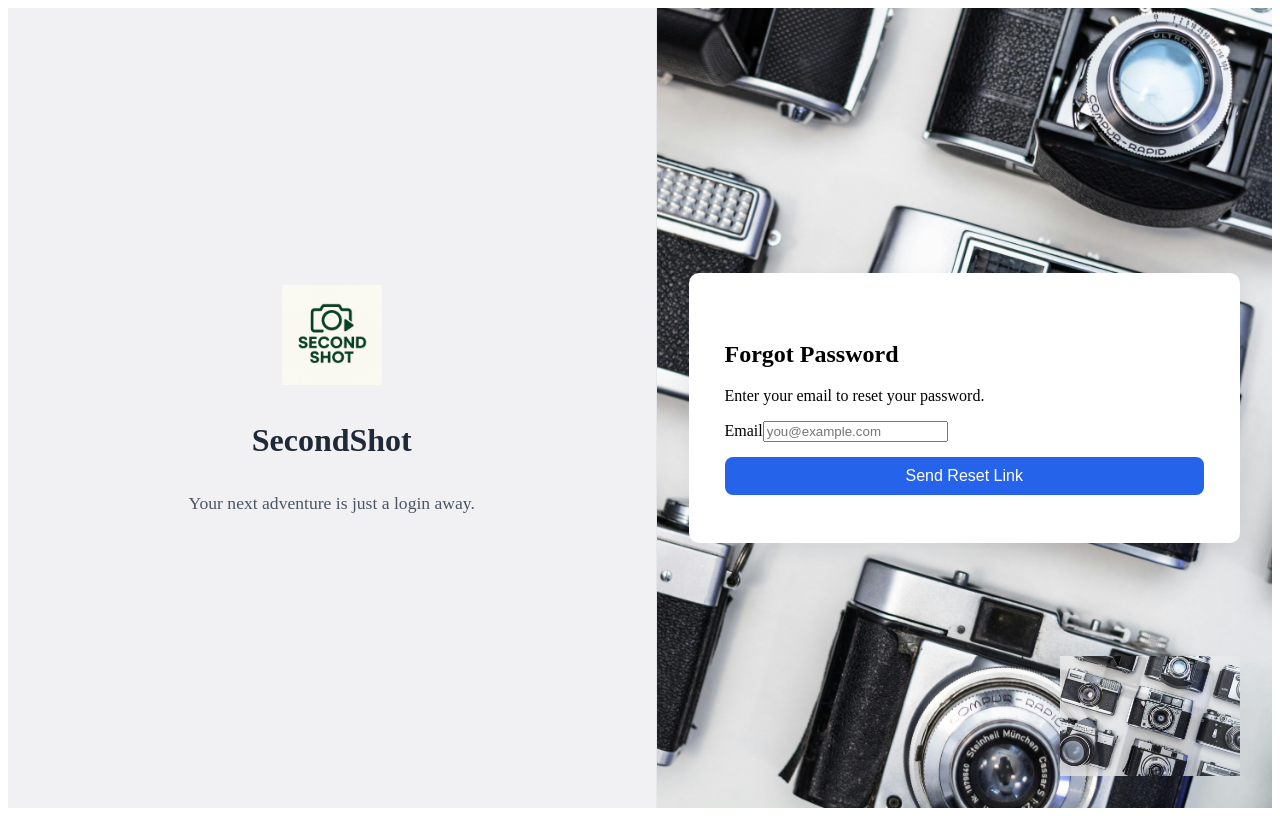
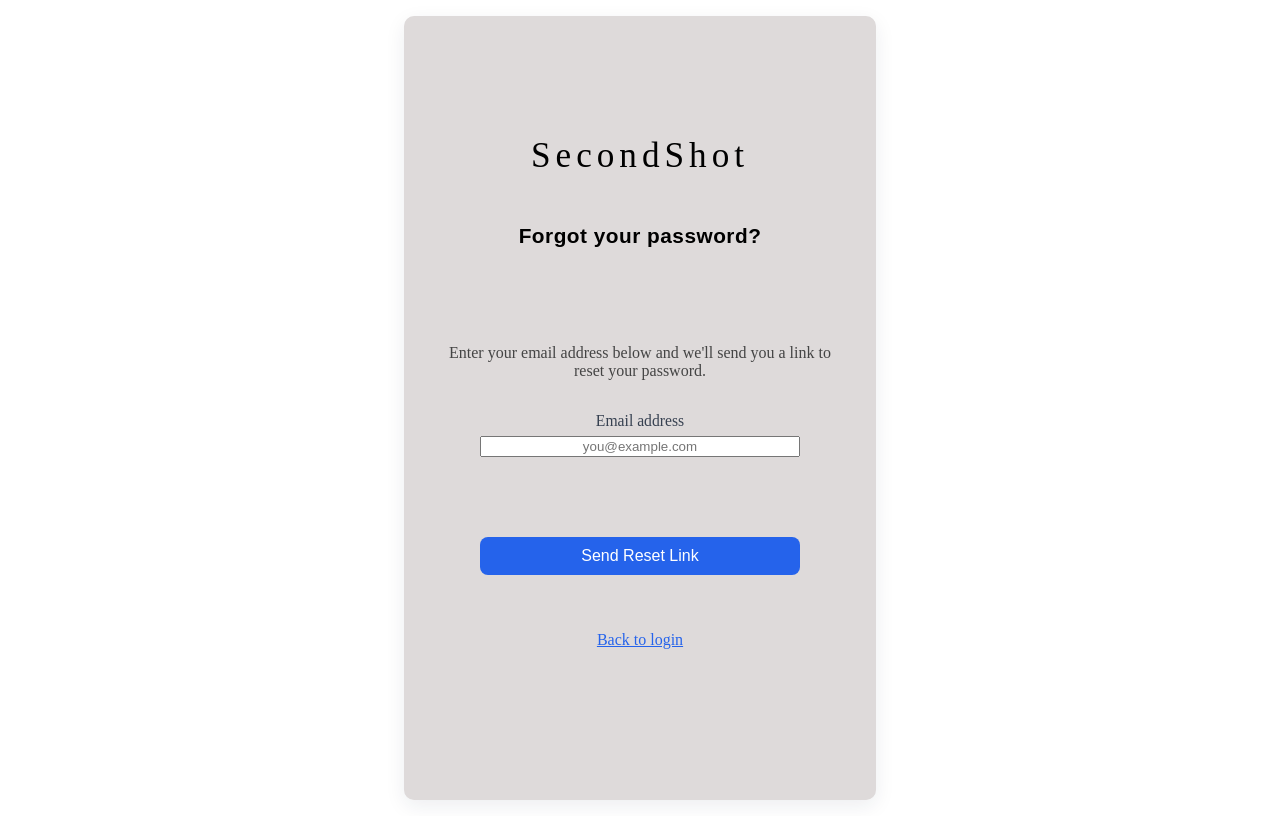
Before and after one commit to TimoteiDum/SecondShot, a Vue app: page /forgot-password in a window 1280 px wide. Built offline with nearby package versions, Linux system fonts and the light colour scheme.

Commit message:
New page Email sent

```diff
--- a/index.html
+++ b/index.html
@@ -1,14 +1,17 @@
 <!DOCTYPE html>
-<html lang="">
+<html lang="en">
   <head>
-    <meta charset="UTF-8">
-    <link rel="icon" href="/favicon.ico">
-    <meta name="viewport" content="width=device-width, initial-scale=1.0">
+    <meta charset="UTF-8" />
+    <link rel="icon" href="/favicon.ico" />
+    <link
+      rel="stylesheet"
+      href="https://cdn.jsdelivr.net/npm/bootstrap-icons@1.11.1/font/bootstrap-icons.css"
+    />
+    <meta name="viewport" content="width=device-width, initial-scale=1.0" />
     <title>Vite App</title>
   </head>
   <body>
-   <div id="app"></div>
-<script type="module" src="/src/main.js"></script>
-
+    <div id="app"></div>
+    <script type="module" src="/src/main.js"></script>
   </body>
 </html>
--- a/src/components/ForgotPassword.vue
+++ b/src/components/ForgotPassword.vue
@@ -1,48 +1,174 @@
 <template>
-  <LoginBackground>
+  <div class="forgot-page">
     <div class="card">
-      <h2>Forgot Password</h2>
-      <p>Enter your email to reset your password.</p>
+      <h1 class="app-title">SecondShot</h1>
+      <h2>Forgot your password?</h2>
+      <p>Enter your email address below and we'll send you a link to reset your password.</p>
       <form @submit.prevent="submit">
         <label class="field">
-          <span>Email</span>
-          <input type="email" v-model="email" required placeholder="you@example.com" />
+          <span>Email address</span>
+           <div class="input-icon-wrapper"></div>
+          <input
+            type="email"
+            v-model="email"
+            :class="{ invalid: emailError }"
+            required
+            placeholder="you@example.com"
+            @input="emailError = ''"
+          />
+          <small v-if="emailError" class="error">{{ emailError }}</small>
         </label>
         <div class="actions">
           <button type="submit">Send Reset Link</button>
         </div>
       </form>
+      <router-link to="/" class="back-to-login">Back to login</router-link>
     </div>
-  </LoginBackground>
+  </div>
 </template>
 
 <script setup>
 import { ref } from 'vue'
-import LoginBackground from './LoginBackground.vue'
+import { useRouter } from 'vue-router'
+
+const router = useRouter()
+
 const email = ref('')
+const emailError = ref('')
+
+function validateEmail(value) {
+  // Simple email regex
+  return /^[^\s@]+@[^\s@]+\.[^\s@]+$/.test(value)
+}
+
 function submit() {
-  alert(`Reset link sent to ${email.value}`)
-}
+  if (!validateEmail(email.value)) {
+    emailError.value = 'Email is invalid'
+    return
+  }
+  emailError.value = ''
+router.push('/reset-sent')}
 </script>
 
 <style scoped>
+.email-page-icon {
+  font-size: 5.5rem;
+  color: #2563eb;
+  margin-bottom: 0.5rem;
+}
+.input-icon-wrapper {
+  position: relative;
+  width: 150%;
+  display: flex;
+  align-items: center;
+  justify-content: center;
+}
+
+.input-icon-wrapper i {
+  position: absolute;
+  left: 12px;
+  color: #2563eb;
+  font-size: 1.2rem;
+  pointer-events: none;
+}
+
+.input-icon-wrapper input[type="email"] {
+  padding-left: 2.2rem; /* Add space for the icon */
+  width: 100%;
+  box-sizing: border-box;
+  text-align: center;
+  margin-bottom: 1rem;
+}
+.back-to-login {
+  display: block;
+  margin-top: 1.5rem;
+  color: #2563eb;
+  text-decoration: underline;
+  font-size: 1rem;
+  cursor: pointer;
+  text-align: center;
+}
+.back-to-login:hover {
+  text-decoration: none;
+}
+.forgot-page {
+  display: flex;
+  justify-content: center;
+  align-items: center;
+  min-height: 100vh;
+  background: #ffffff;
+}
 .card {
   width: 100%;
-  max-width: 500px;
-  background: white;
+  max-width: 400px;
+  min-height: 600px;
+  background: rgb(222, 218, 218);
   border-radius: 10px;
-  box-shadow: 0 6px 20px rgba(30, 40, 60, 0.08);
-  padding: 48px 36px;
+  box-shadow: 0 6px 20px rgba(30,40,60,0.08);
+  padding: 120px 36px 64px 36px;
+  text-align: center;
+}
+.card h2 {
+  font-size: 1.3rem;
+  font-weight: 600;
+  color: #000000;
+  margin-bottom: 6rem;
+  margin-top: 2rem; /* Adjust as needed */
+  letter-spacing: 0.5px;
+  font-family: 'Arial', sans-serif; /* Or any font you like */
+}
+.app-title {
+  font-family: 'Baskerville', serif;
+  font-size: 2.2rem;
+  font-weight: 500;
+  color: #000000;
+  margin-bottom: 2rem;
+  letter-spacing: 1px;
+  margin-top: 0;
+  margin-bottom: 3rem;
+  letter-spacing: 5px;
 }
 .field {
-  display: block;
+  display: flex;
+  flex-direction: column;
+  align-items: center;
   margin-bottom: 15px;
+  text-align: center;
+  margin-bottom: 4rem;
+}
+.field span {
+  margin-bottom: 6px;
+  font-size: 0.98rem;
+  color: #374151;
+  text-align: center;
+}
+.field input[type="email"] {
+  width: 80%;
+  box-sizing: border-box;
+  text-align: center;
+  margin-bottom: 1rem;
+
+}
+.field input.invalid {
+  border: 2px solid #ef4444;
+}
+.error {
+  color: #ef4444;
+  font-size: 0.92rem;
+  margin-top: 4px;
+  text-align: center;
+}
+.card p {
+  margin-top: 2.5rem;   /* Increase to move it further down */
+  margin-bottom: 2rem;  /* Adjust as needed for spacing below */
+  color: #444;
+  font-size: 1rem;
 }
 .actions {
-  margin-top: 8px;
+  margin-top: 12px;
 }
 button[type='submit'] {
-  width: 100%;
+  width: 80%;
   background: #2563eb;
   color: white;
   border: none;
@@ -50,5 +176,6 @@ button[type='submit'] {
   font-size: 1rem;
   border-radius: 8px;
   cursor: pointer;
+  margin-bottom: 2rem;
 }
 </style>
--- a/src/components/LoginBackground.vue
+++ b/src/components/LoginBackground.vue
@@ -12,8 +12,18 @@
   </div>
 </template>
 
+<script setup>
+const emit = defineEmits(['prompt-response'])
+
+function handlePrompt() {
+  const name = window.prompt('What is your name?')
+  if (name) {
+    emit('prompt-response', name)
+  }
+}
+</script>
+
 <style scoped>
-
 .login-page {
   display: flex;
   min-height: 100vh;
@@ -21,7 +31,7 @@
 }
 .left-side {
   flex: 1;
-  background: #f1f0f2;
+  background: #ffffff;
   display: flex;
   flex-direction: column;
   justify-content: center;
@@ -46,6 +56,16 @@
   height: 100px;
   margin-bottom: 1rem;
   object-fit: contain;
+}
+.prompt-btn {
+  margin-top: 2rem;
+  padding: 0.5rem 1.5rem;
+  font-size: 1rem;
+  background: #2563eb;
+  color: #fff;
+  border: none;
+  border-radius: 6px;
+  cursor: pointer;
 }
 .right-side {
   flex: 1;
--- /dev/null
+++ b/src/components/PasswordResetSent.vue
@@ -0,0 +1,66 @@
+<template>
+  <div class="forgot-page">
+    <div class="card">
+      <h1 class="app-title">SecondShot</h1>
+      <h2>Password Reset Link Sent</h2>
+      <p>We've sent a password reset link to your email address.</p>
+      <router-link to="/" class="back-to-login">Back to login</router-link>
+    </div>
+  </div>
+</template>
+
+<style scoped>
+/* You can reuse your styles from ForgotPassword.vue */
+.forgot-page {
+  display: flex;
+  justify-content: center;
+  align-items: center;
+  min-height: 100vh;
+  background: #ffffff;
+}
+.card {
+  width: 100%;
+  max-width: 400px;
+  min-height: 400px;
+  background: rgb(222, 218, 218);
+  border-radius: 10px;
+  box-shadow: 0 6px 20px rgba(30,40,60,0.08);
+  padding: 120px 36px 64px 36px;
+  text-align: center;
+}
+.app-title {
+  font-family: 'Baskerville', serif;
+  font-size: 2.2rem;
+  font-weight: 500;
+  color: #000000;
+  margin-bottom: 2rem;
+  letter-spacing: 1px;
+}
+.card h2 {
+  font-size: 1.3rem;
+  font-weight: 600;
+  color: #000000;
+  margin-bottom: 2rem;
+  margin-top: 2rem;
+  letter-spacing: 0.5px;
+  font-family: 'Arial', sans-serif;
+}
+.card p {
+  margin-top: 2.5rem;
+  margin-bottom: 2rem;
+  color: #444;
+  font-size: 1rem;
+}
+.back-to-login {
+  display: block;
+  margin-top: 1.5rem;
+  color: #2563eb;
+  text-decoration: underline;
+  font-size: 1rem;
+  cursor: pointer;
+  text-align: center;
+}
+.back-to-login:hover {
+  text-decoration: none;
+}
+</style>
--- a/src/components/login.vue
+++ b/src/components/login.vue
@@ -120,15 +120,17 @@ async function submit() {
 <style scoped>
 .forgot-link {
   text-align: right;
-  margin-top: 0.5rem;
-  margin-bottom: 1rem;
+  margin-top: 8px;
+  font-size: 0.9rem;
 }
 .forgot-link a {
   color: #2563eb;
+  text-decoration: none;
+}
+.forgot-link a:hover {
   text-decoration: underline;
-  font-size: 0.95rem;
-  cursor: pointer;
 }
+
 .card {
   width: 100%;
   max-width: 500px;
--- a/src/router/index.js
+++ b/src/router/index.js
@@ -1,10 +1,12 @@
 import { createRouter, createWebHistory } from 'vue-router'
 import Login from '../components/login.vue'
 import ForgotPassword from '../components/ForgotPassword.vue'
+import PasswordResetSent from '../components/PasswordResetSent.vue'
 
 const routes = [
   { path: '/', component: Login },
-  { path: '/forgot-password', component: ForgotPassword }
+  { path: '/forgot-password', component: ForgotPassword },
+  { path: '/reset-sent', component: PasswordResetSent }
 ]
 
 const router = createRouter({
```
Also changed, not shown: 5 other files (tests, documents, lock files or other folders).
